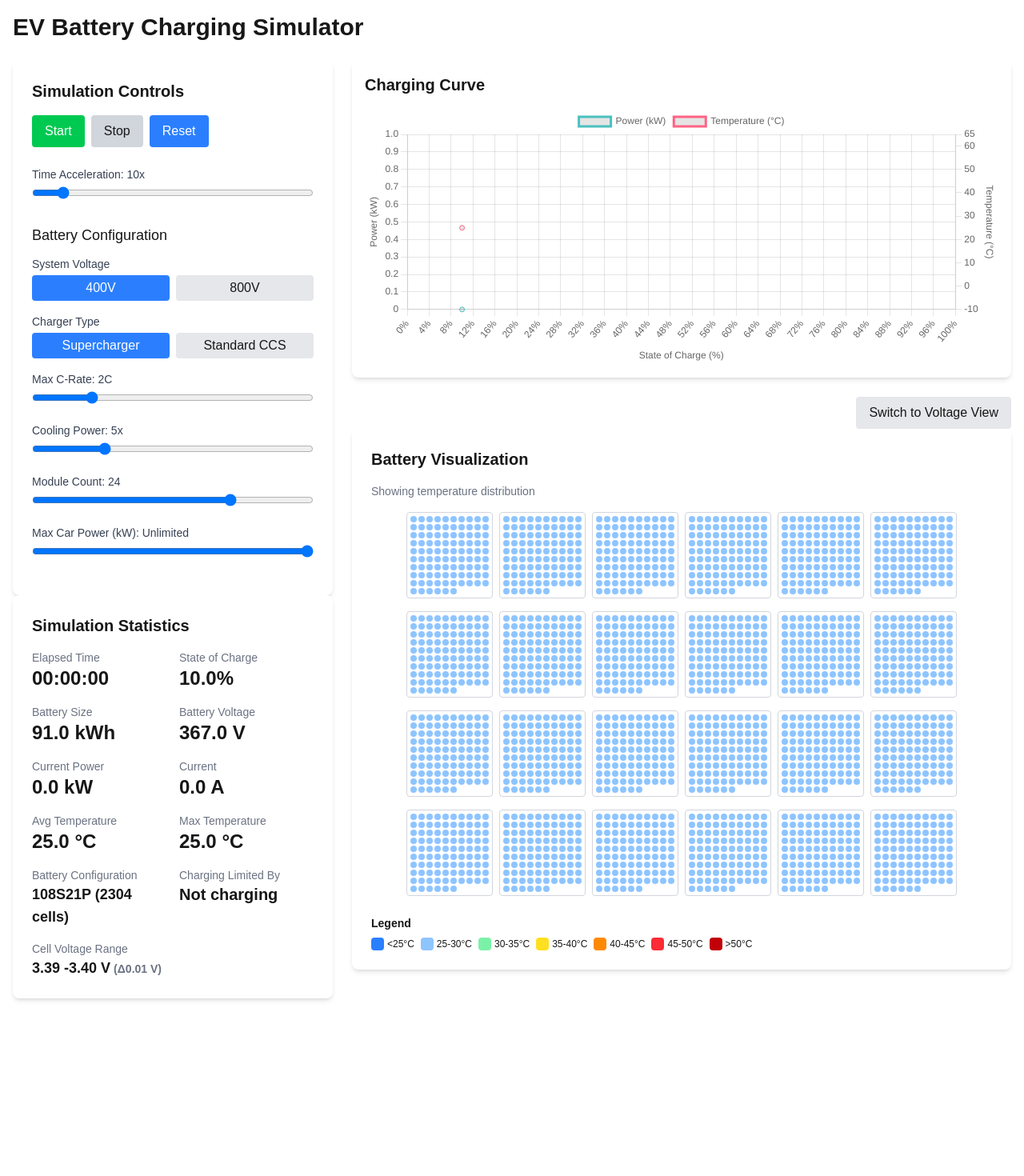
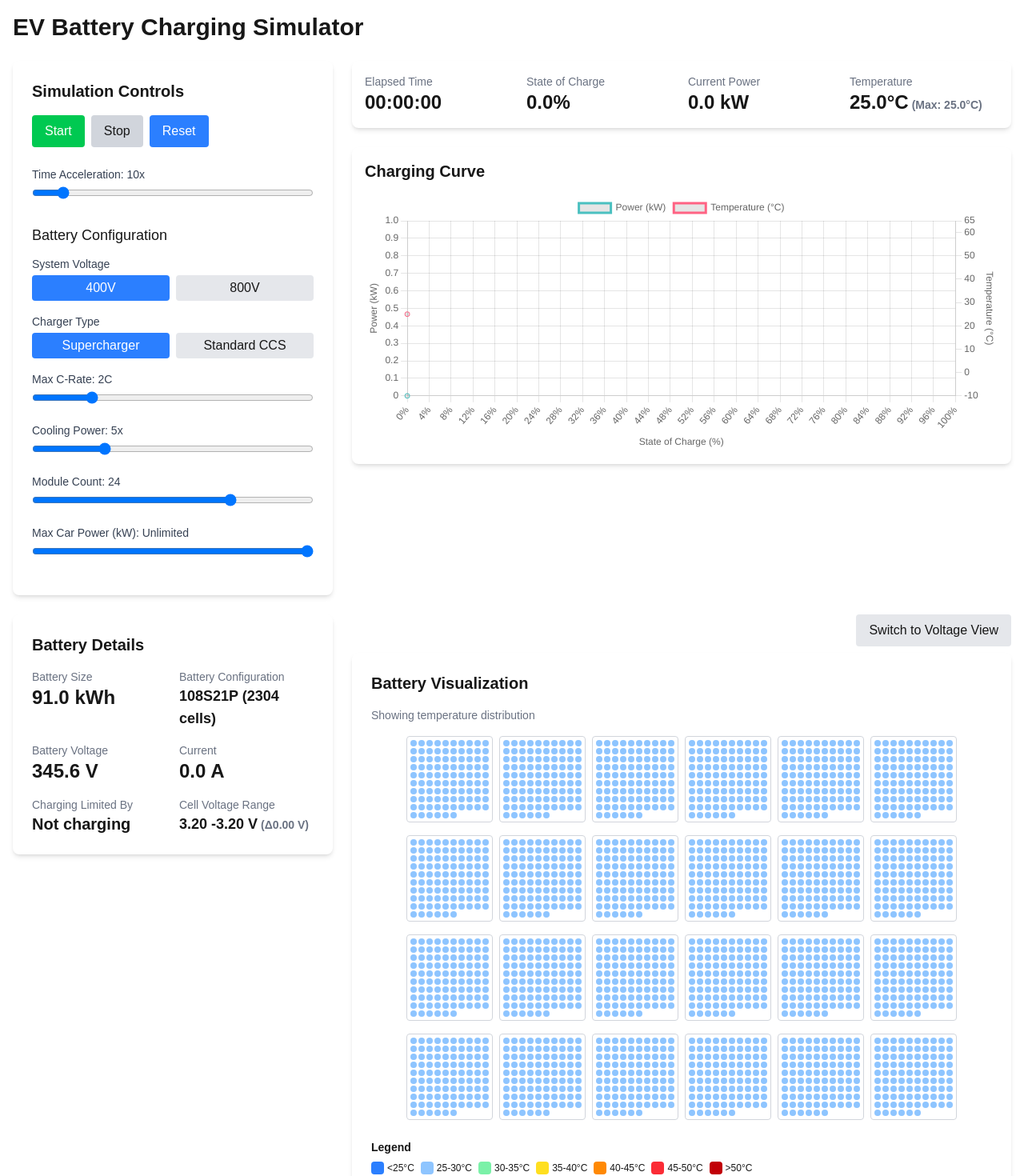
Before and after one commit to NicoPli/ev-battery-sim, a Next.js app: page / in a window 1280 px wide. Shown: the top 1470 px of the page at 80% size. Before the commit the page ends 1264 px from the top, so only its background shows below. Built offline with nearby package versions, Linux system fonts and the light colour scheme.

Commit message:
Layout work

```diff
--- a/app/page.tsx
+++ b/app/page.tsx
@@ -115,6 +115,12 @@ export default function Home() {
     return <div className="flex justify-center items-center h-screen">Loading...</div>;
   }
 
+  // Extract key stats for the top section
+  const batteryPack = simulation.batteryPack;
+  const latestDataPoint = simulation.dataPoints && simulation.dataPoints.length > 0
+    ? simulation.dataPoints[simulation.dataPoints.length - 1]
+    : null;
+
   return (
     <div className="container mx-auto p-4">
       <h1 className="text-3xl font-bold mb-6">EV Battery Charging Simulator</h1>
@@ -130,16 +136,59 @@ export default function Home() {
             timeAcceleration={timeAcceleration}
             onTimeAccelerationChange={handleTimeAccelerationChange}
           />
+        </div>
 
+        <div className="lg:col-span-2">
+          {/* Key Stats Section */}
+          <div className="bg-white p-4 rounded-lg shadow-md mb-6">
+            <div className="grid grid-cols-2 md:grid-cols-4 gap-4">
+              <div>
+                <p className="text-sm text-gray-500">Elapsed Time</p>
+                <p className="text-2xl font-bold">
+                  {formatTime(simulation.elapsedTime)}
+                </p>
+              </div>
+
+              <div>
+                <p className="text-sm text-gray-500">State of Charge</p>
+                <p className="text-2xl font-bold">
+                  {batteryPack.averageSoc.toFixed(1)}%
+                </p>
+              </div>
+
+              <div>
+                <p className="text-sm text-gray-500">Current Power</p>
+                <p className="text-2xl font-bold">
+                  {latestDataPoint ? latestDataPoint.power.toFixed(1) : "0"} kW
+                </p>
+              </div>
+
+              <div>
+                <p className="text-sm text-gray-500">Temperature</p>
+                <p className="text-2xl font-bold">
+                  {batteryPack.averageTemperature.toFixed(1)}°C
+                  <span className="text-sm text-gray-500 ml-1">
+                    (Max: {batteryPack.maxTemperature.toFixed(1)}°C)
+                  </span>
+                </p>
+              </div>
+            </div>
+          </div>
+
+          {/* Chart Section */}
+          {simulation && simulation.dataPoints && simulation.dataPoints.length > 0 && (
+            <ChargingChart dataPoints={simulation.dataPoints} />
+          )}
+        </div>
+      </div>
+
+      <div className="grid grid-cols-1 lg:grid-cols-3 gap-6 mt-6">
+        <div className="lg:col-span-1">
           {simulation && <SimulationStats simulation={simulation} />}
         </div>
 
         <div className="lg:col-span-2">
-          {simulation && simulation.dataPoints && simulation.dataPoints.length > 0 && (
-            <ChargingChart dataPoints={simulation.dataPoints} />
-          )}
-
-          <div className="mt-6 flex justify-end">
+          <div className="flex justify-end mb-2">
             <button
               onClick={toggleViewMode}
               className="px-4 py-2 bg-gray-200 rounded hover:bg-gray-300"
@@ -159,3 +208,13 @@ export default function Home() {
     </div>
   );
 }
+
+// Helper function to format time
+function formatTime(seconds: number): string {
+  const hours = Math.floor(seconds / 3600);
+  const minutes = Math.floor((seconds % 3600) / 60);
+  const secs = Math.floor(seconds % 60);
+
+  return `${hours.toString().padStart(2, '0')}:${minutes
+    .toString().padStart(2, '0')}:${secs.toString().padStart(2, '0')}`;
+}
--- a/components/SimulationStats.tsx
+++ b/components/SimulationStats.tsx
@@ -21,14 +21,6 @@ const SimulationStats: React.FC<SimulationStatsProps> = ({ simulation }) => {
       .padStart(2, '0')}:${secs.toString().padStart(2, '0')}`;
   };
 
-  const formatPower = (power: number): string => {
-    return power.toFixed(1);
-  };
-
-  const formatTemperature = (temp: number): string => {
-    return temp.toFixed(1);
-  };
-
   const formatVoltage = (voltage: number | undefined): string => {
     return voltage !== undefined ? voltage.toFixed(2) : "N/A";
   };
@@ -41,17 +33,8 @@ const SimulationStats: React.FC<SimulationStatsProps> = ({ simulation }) => {
     ? simulation.dataPoints[simulation.dataPoints.length - 1]
     : null;
 
-  // Calculate current power
-  const currentPower = latestDataPoint ? latestDataPoint.power : 0;
-
   // Calculate current in Amps
   const currentAmps = latestDataPoint ? latestDataPoint.current : 0;
-
-  // Calculate average temperature
-  const avgTemperature = batteryPack.averageTemperature;
-
-  // Calculate max temperature
-  const maxTemperature = batteryPack.maxTemperature;
 
   // Calculate battery size in kWh
   const batteryCapacity = batteryPack.totalCapacity; // Ah
@@ -75,22 +58,17 @@ const SimulationStats: React.FC<SimulationStatsProps> = ({ simulation }) => {
 
   return (
     <div className="bg-white p-6 rounded-lg shadow-md">
-      <h2 className="text-xl font-semibold mb-4">Simulation Statistics</h2>
+      <h2 className="text-xl font-semibold mb-4">Battery Details</h2>
 
       <div className="grid grid-cols-2 gap-4">
         <div>
-          <p className="text-sm text-gray-500">Elapsed Time</p>
-          <p className="text-2xl font-bold">{formatTime(simulation.elapsedTime)}</p>
+          <p className="text-sm text-gray-500">Battery Size</p>
+          <p className="text-2xl font-bold">{batterySizeKWh.toFixed(1)} kWh</p>
         </div>
 
         <div>
-          <p className="text-sm text-gray-500">State of Charge</p>
-          <p className="text-2xl font-bold">{simulation.batteryPack.averageSoc.toFixed(1)}%</p>
-        </div>
-
-        <div>
-          <p className="text-sm text-gray-500">Battery Size</p>
-          <p className="text-2xl font-bold">{batterySizeKWh.toFixed(1)} kWh</p>
+          <p className="text-sm text-gray-500">Battery Configuration</p>
+          <p className="text-lg font-bold">{cellsInSeries}S{cellsInParallel}P ({totalCells} cells)</p>
         </div>
 
         <div>
@@ -99,32 +77,8 @@ const SimulationStats: React.FC<SimulationStatsProps> = ({ simulation }) => {
         </div>
 
         <div>
-          <p className="text-sm text-gray-500">Current Power</p>
-          <p className="text-2xl font-bold">{formatPower(currentPower)} kW</p>
-        </div>
-
-        <div>
           <p className="text-sm text-gray-500">Current</p>
           <p className="text-2xl font-bold">{currentAmps.toFixed(1)} A</p>
-        </div>
-
-        <div>
-          <p className="text-sm text-gray-500">Avg Temperature</p>
-          <p className="text-2xl font-bold">{formatTemperature(avgTemperature)} °C</p>
-        </div>
-
-        <div>
-          <p className="text-sm text-gray-500">Max Temperature</p>
-          <p className={`text-2xl font-bold ${
-            maxTemperature > 45 ? 'text-red-500' : ''
-          }`}>
-            {formatTemperature(maxTemperature)} °C
-          </p>
-        </div>
-
-        <div>
-          <p className="text-sm text-gray-500">Battery Configuration</p>
-          <p className="text-lg font-bold">{cellsInSeries}S{cellsInParallel}P ({totalCells} cells)</p>
         </div>
 
         <div>
--- a/models/Cell.ts
+++ b/models/Cell.ts
@@ -1,6 +1,6 @@
 export class Cell {
   private _temperature: number = 25; // Ambient temperature in Celsius
-  private _stateOfCharge: number = 0.1; // 10% initial charge
+  private _stateOfCharge: number = 0.0; // 10% initial charge
   private _capacity: number = 10; // Ah
   private _internalResistance: number = 0.01; // Ohms
   private _maxVoltage: number = 4.2; // V
@@ -10,7 +10,7 @@ export class Cell {
   private _chargingEfficiency: number = 1.0; // Base charging efficiency
   private _charge: number = 0; // Internal charge storage
 
-  constructor(initialSoc: number = 0.1, capacity: number = 10) {
+  constructor(initialSoc: number = 0.0, capacity: number = 10) {
     // Add randomness to initial state of charge (±5%)
     this._stateOfCharge = initialSoc * (0.95 + Math.random() * 0.1);
 
@@ -41,22 +41,7 @@ export class Cell {
   }
 
   get voltage(): number {
-    // More realistic non-linear voltage curve
-    if (this._stateOfCharge < 0.1) {
-      // Steeper curve at low SoC
-      return this._minVoltage + (this._stateOfCharge / 0.1) * 0.2;
-    } else if (this._stateOfCharge > 0.9) {
-      // Steeper curve at high SoC - ensure cells approach max voltage
-      const baseVoltage = this._minVoltage + 0.8; // 4.0V at 90% SoC
-      // Ensure we reach exactly 4.2V at 100% SoC
-      const remainingRange = this._maxVoltage - baseVoltage; // 0.2V
-      const normalizedSoc = (this._stateOfCharge - 0.9) / 0.1; // 0-1 range for 90-100% SoC
-      // Use a curve that approaches 4.2V more quickly
-      return baseVoltage + remainingRange * Math.pow(normalizedSoc, 0.5);
-    } else {
-      // Linear in the middle range
-      return this._minVoltage + 0.2 + ((this._stateOfCharge - 0.1) / 0.8) * 0.6;
-    }
+      return this._minVoltage + (this._maxVoltage - this._minVoltage) * this._stateOfCharge;
   }
 
   get capacity(): number {
@@ -95,7 +80,7 @@ export class Cell {
     // Only generate heat if there's current flowing
     if (current > 0.1) {
       // Calculate heat generated by charging (I²R)
-      const effectiveResistance = this._internalResistance * 15; // Reduced from 25x to 15x
+      const effectiveResistance = this._internalResistance * 10;
 
       // More reasonable current effect
       const heatGenerated = Math.pow(current, 2) * effectiveResistance * deltaTimeHours;
@@ -104,7 +89,7 @@ export class Cell {
       const effectiveHeat = heatGenerated * (this._randomFactor + 0.2);
 
       // Temperature rise (simplified model)
-      const tempRise = effectiveHeat * 0.7; // Reduced from 1.0 to 0.7
+      const tempRise = effectiveHeat * 0.7;
 
       // Update temperature with heat from charging
       this._temperature = this._temperature + tempRise;
```
